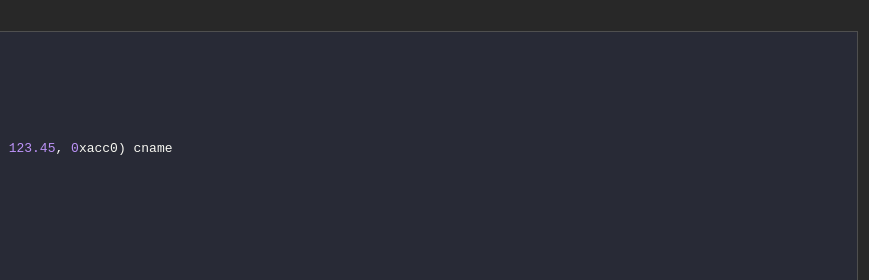
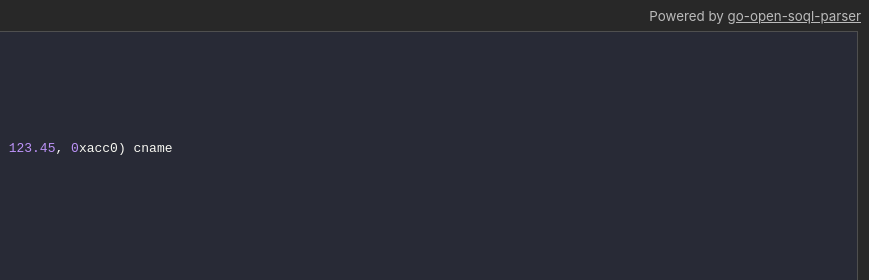
Before and after one commit to shellyln/go-open-soql-parser, a plain HTML site: page web/index.html in a window 1280 px wide. Shown: the top 280 px of the page, 411-1280 px from the left. Drawn offline with nearby package versions, Linux system fonts and the light colour scheme; a script that the page names is missing.

Commit message:
Edit demo

```diff
--- a/web/index.html
+++ b/web/index.html
@@ -55,6 +55,9 @@
             src="https://shellyln.github.io/assets/image/open-soql-logo.svg"
             title="Open SOQL logo"
             >Go WebAssembly Open SOQL query parser <span id="version"></span></h4>
+        <div class="sub">Powered by <a
+            href="https://github.com/shellyln/go-open-soql-parser"
+            target="_blank">go-open-soql-parser</a></div>
     </div>
     <div>
         <div class="input-area">
```
